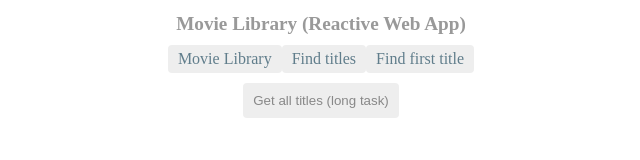
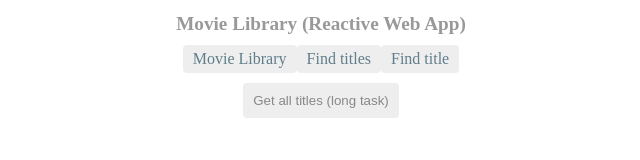
Before and after one commit to zneref/reactive-rest-frontend, an Angular app: page /movies in a window 1280 px wide. Shown: the top 160 px of the page, without its empty margins (319-959 px from the left). Built offline with nearby package versions, Linux system fonts and the light colour scheme.

Commit message:
navbar fixes

```diff
--- a/src/app/app.component.html
+++ b/src/app/app.component.html
@@ -4,7 +4,7 @@
 <nav>
     <a routerLink="/movies">Movie Library</a>
     <a routerLink="/search-all">Find titles</a>
-    <a routerLink="/search-first">Find first title</a>
+    <a routerLink="/search-first">Find title</a>
 </nav>
 <router-outlet></router-outlet>
 </div>
```
